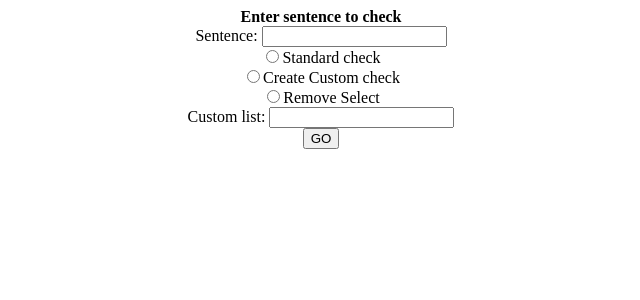
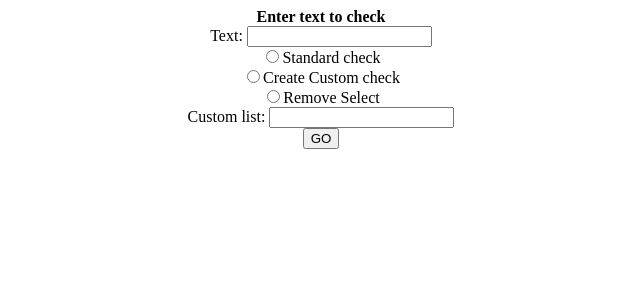
Before and after one commit to anubhabsen/profanity-filter, a PHP site: page / in a window 1280 px wide. Shown: the top 300 px of the page, without its empty margins (319-959 px from the left). Run offline with PHP 8.4, Linux system fonts and the light colour scheme.

Commit message:
Minor changes

```diff
--- a/check.php
+++ b/check.php
@@ -25,9 +25,9 @@
 		}
 		else if($check == "createcustom")
 		{
+			$list= $_POST['list'];
 			$list = preg_replace("/[^a-zA-Z 0-9]+/", " ", $list);
 			$list_split =explode(" ", $list);
-			print_r($list_split);
 			foreach ($list_split as $key => $word)
 			{
 				$q1 = "SELECT * FROM `profane` WHERE `word`='$word'";
@@ -71,8 +71,8 @@
 			else if($check == "rmselect")
 			{
 				$list = $_POST['list'];
+				$list = preg_replace("/[^a-zA-Z 0-9]+/", " ", $list);
 				$list_split =explode(" ", $list);
-				print_r($list_split);
 				$sentence = preg_replace("/[^a-zA-Z 0-9]+/", " ", $sentence);
 				$sent_split = explode(" ", $sentence);
 				foreach($list_split as $key => $word)
--- a/index.php
+++ b/index.php
@@ -1,8 +1,8 @@
 <html>
     <form method="POST" action="check.php">
-        <strong><center>Enter sentence to check</cemter></strong>
+        <strong><center>Enter text to check</cemter></strong>
         <br>
-        Sentence:
+        Text:
         <input name="sentence" type="text" id="Sentence">
         <br>
         <label><input type="radio" name="checktype" id="standard" value="standard">Standard check</label>
```
